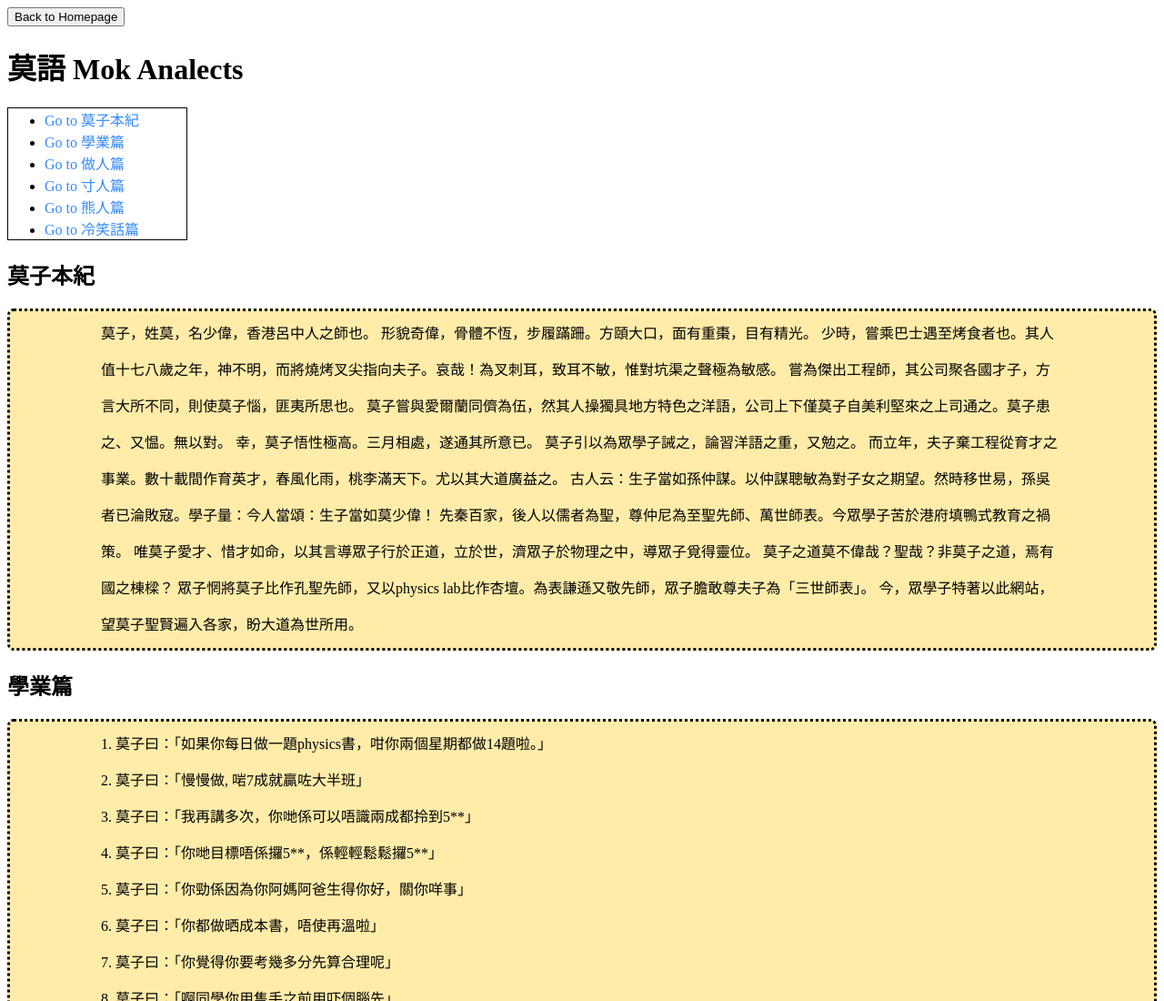
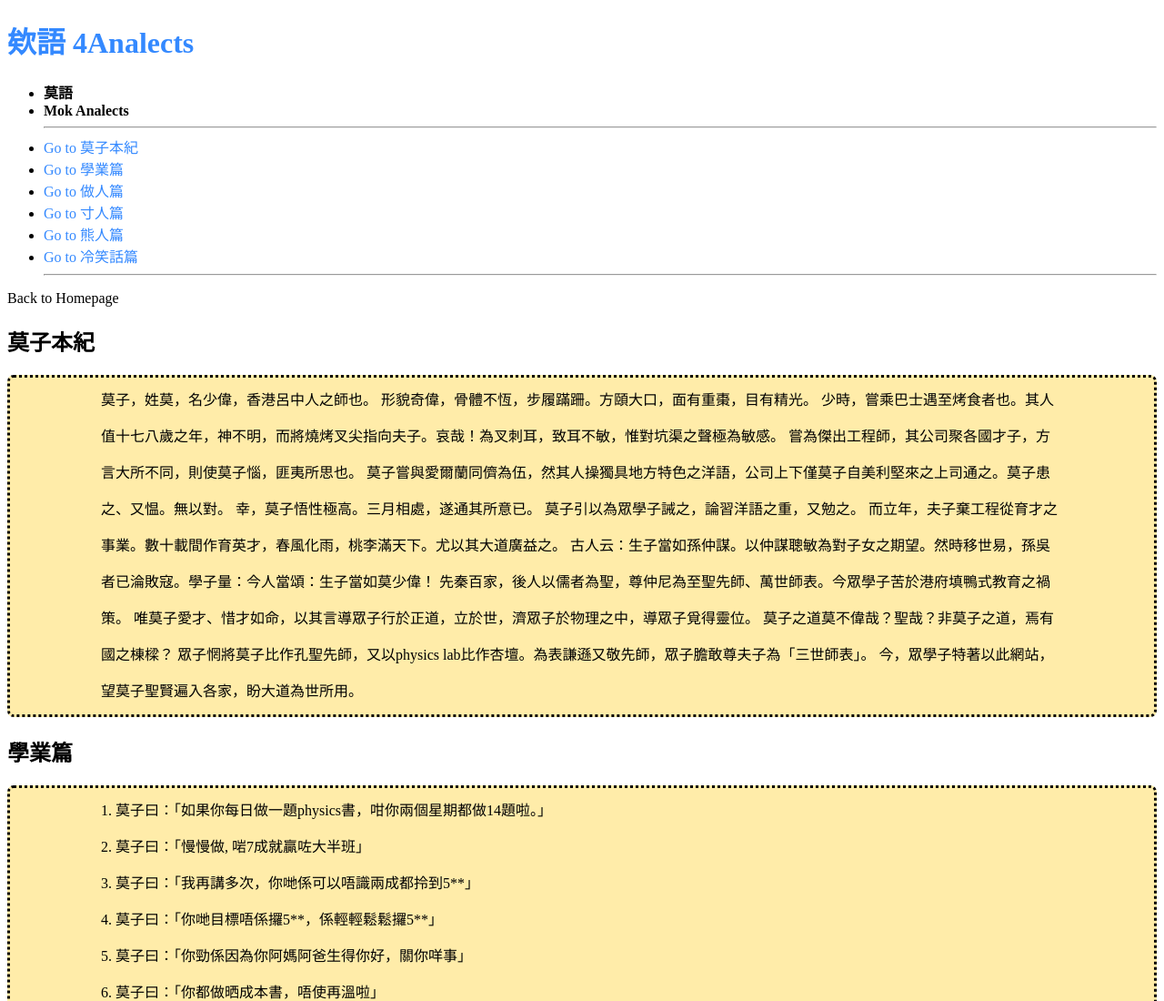
Before and after one commit to bdccl24/Mok-Analects, a plain HTML site: page mokweb.html in a window 1280 px wide. Shown: the top 1100 px of the page at 91% size. Drawn offline with Linux system fonts and the light colour scheme.

Commit message:
Added divs to mokweb.html (for css)

```diff
--- a/mokweb.html
+++ b/mokweb.html
@@ -7,17 +7,28 @@
     <link rel="stylesheet" href="cssfiles/mokweb.css">
 </head>
 <body>
-    <button><a class="returnbutton" href="index.html">Back to Homepage</a></button>
-    <h1>莫語 Mok Analects</h1>
-    <ul style="border-style: solid; border-width: 1px;max-width: 156px;">
-        <li><a href="#mzbg">Go to 莫子本紀  </a></li>
-        <li><a href="#learn">Go to 學業篇  </a></li>
-        <li><a href="#behuman">Go to 做人篇  </a></li>
-        <li><a href="#inchhuman">Go to 寸人篇  </a></li>
-        <li><a href="#bearhuman">Go to 熊人篇  </a></li>
-        <li><a href="#coldjokes">Go to 冷笑話篇  </a></li>
+    <div class="grid-container">
+        <div class="header">
+            <h1><a href="index.html" class="header-title">欸語 4Analects</a></h1>
+        </div>
+
+        <div class="nav">
+            <ul>
+                <li style="font-weight: bold;">莫語</li>
+                <li style="font-weight: bold;">Mok Analects</li>
+                <hr>
+                <li><a href="#mzbg" class="pagelink">Go to 莫子本紀  </a></li>
+                <li><a href="#learn" class="pagelink">Go to 學業篇  </a></li>
+                <li><a href="#behuman" class="pagelink">Go to 做人篇  </a></li>
+                <li><a href="#inchhuman" class="pagelink">Go to 寸人篇  </a></li>
+                <li><a href="#bearhuman" class="pagelink">Go to 熊人篇  </a></li>
+                <li><a href="#coldjokes" class="pagelink">Go to 冷笑話篇  </a></li>
+                <hr>
             </ul>
+            <a class="returnbutton" href="index.html">Back to Homepage</a>
+        </div>
     <!--莫子本紀-->
+        <div class="content">
             <div id="mzbg">
                 <h2>莫子本紀</h2>
                 <p>
@@ -160,5 +171,7 @@
                     <br>11. 莫子曰：「阿媽係女人有時都要prove ge」
                 </p>
             </div>
+        </div>
+    </div>
 </body>
 </html>
```
Lines whose indentation alone changed are shown as unchanged.
